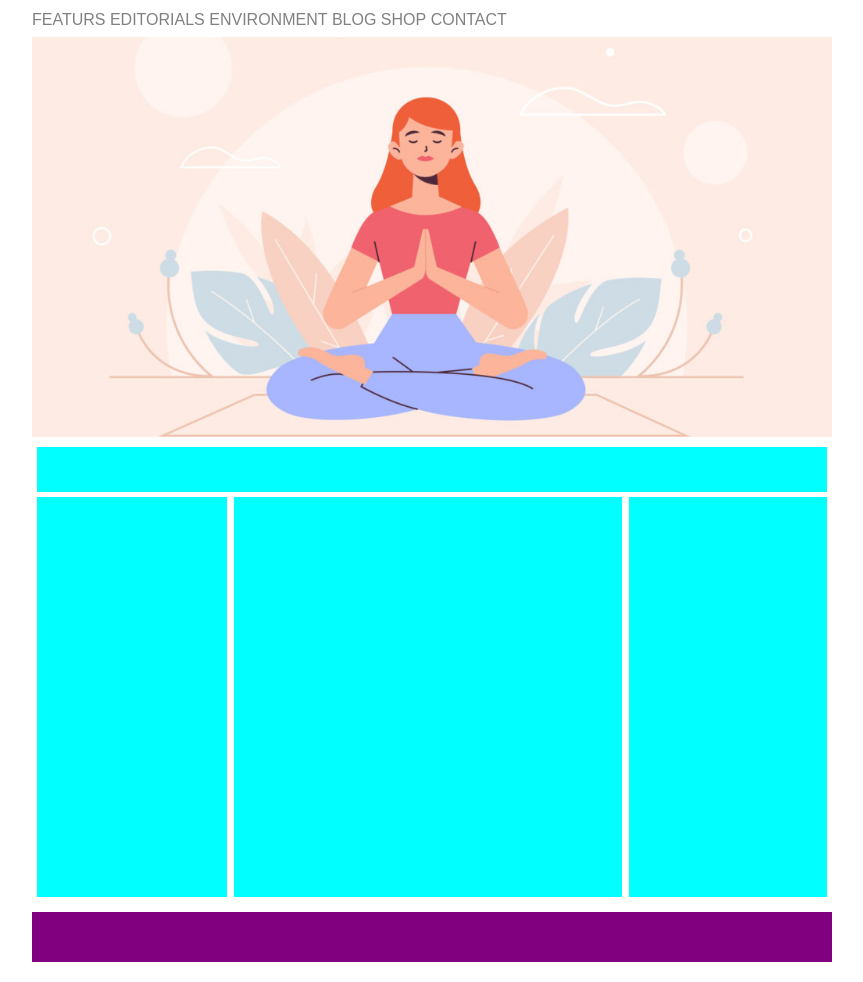
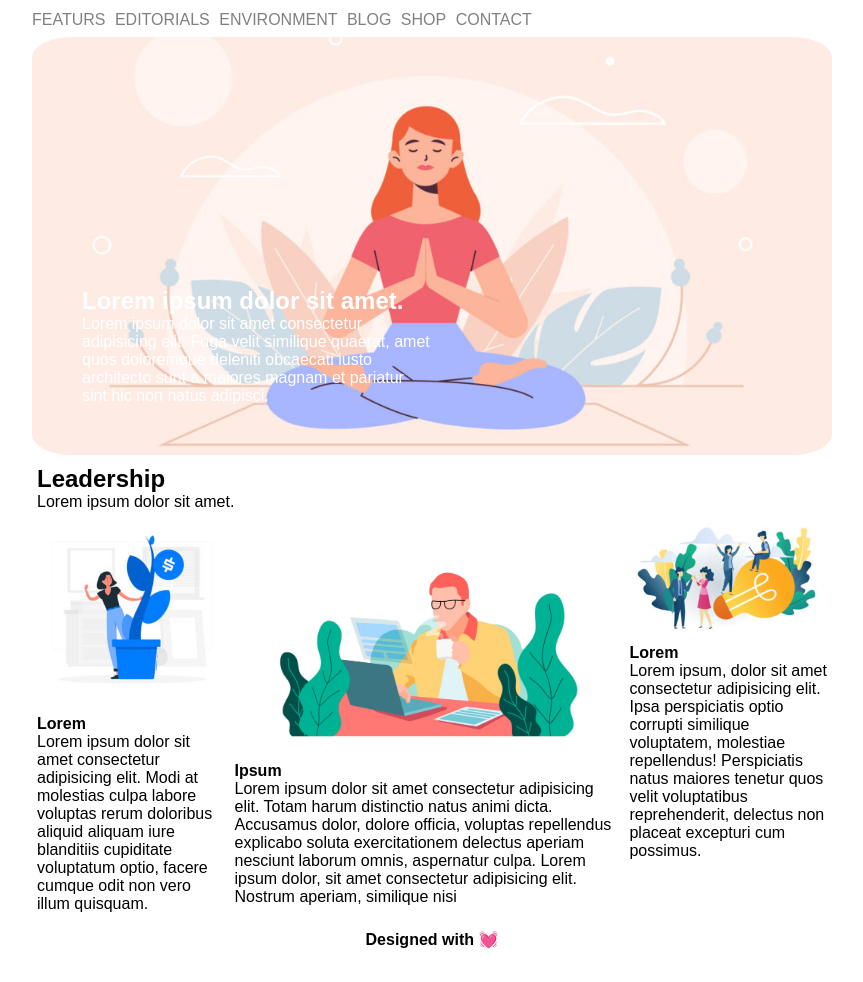
Before and after one commit to Ciarm-nik/htmlcss-wp, a plain HTML site: page index.html in a window 1280 px wide. Shown: the part 73-1055 px from the top of the page, without its empty margins (208-1071 px from the left). Drawn offline with Linux system fonts and the light colour scheme.

Commit message:
Main + footer

```diff
--- a/index.html
+++ b/index.html
@@ -25,16 +25,37 @@
 
             <!-- navigazione colore gialla -->
             <main>
-                <section class="top"></section>
+                <section class="top">
+                    <h2>Lorem ipsum dolor sit amet.</h2>
+                    <p>Lorem ipsum dolor sit amet consectetur adipisicing elit. Fuga velit similique quaerat, amet quos doloremque deleniti obcaecati iusto architecto sunt a maiores magnam et pariatur sint hic non natus adipisci.</p>
+                </section>
+
             <!-- corpo centrale con 4 contenirori -->
                 <section class="bottom">
-                    <div class="titolo"></div>
-                    <div class="side_left"></div>
-                    <div class="side_central"></div>
-                    <div class="side_right"></div>
+                    <div class="titolo">
+                        <h2>Leadership</h2>
+                        <p>Lorem ipsum dolor sit amet.</p>
+                    </div>
+                    <div class="side_left">
+                        <img src="img/img-1.jpg" alt="">
+                        <h4>Lorem</h4>
+                        <p>Lorem ipsum dolor sit amet consectetur adipisicing elit. Modi at molestias culpa labore voluptas rerum doloribus aliquid aliquam iure blanditiis cupiditate voluptatum optio, facere cumque odit non vero illum quisquam.</p>
+                    </div>
+                    <div class="side_central">
+                        <img src="img/banner-2.jpg" alt="">
+                        <h4>Ipsum</h4>
+                        <p>Lorem ipsum dolor sit amet consectetur adipisicing elit. Totam harum distinctio natus animi dicta. Accusamus dolor, dolore officia, voluptas repellendus explicabo soluta exercitationem delectus aperiam nesciunt laborum omnis, aspernatur culpa. Lorem ipsum dolor, sit amet consectetur adipisicing elit. Nostrum aperiam, similique nisi </p>
+                    </div>
+                    <div class="side_right">
+                        <img src="img/img-3.jpg" alt="">
+                        <h4>Lorem</h4>
+                        <p>Lorem ipsum, dolor sit amet consectetur adipisicing elit. Ipsa perspiciatis optio corrupti similique voluptatem, molestiae repellendus! Perspiciatis natus maiores tenetur quos velit voluptatibus reprehenderit, delectus non placeat excepturi cum possimus.</p>
+                    </div>
                 </section>
             </main>
             <!-- footer colore viola -->
-            <footer></footer>
+            <footer>
+                <h4>Designed with &#x1f493;</h4>
+            </footer>
         </body>
 </html>
--- a/style.css
+++ b/style.css
@@ -26,13 +26,27 @@ header >img {
 }
 
 .top {
-    height: 400px;
+    /* height: 400px; */
     /* background-color: rgba(255, 255, 0, 0.644); */
     margin-top: 40px;
     margin-bottom: 10px;
     background: url(img/banner.jpg);
     background-size: cover;
     background-position: center;
+    padding: 250px 50% 50px 50px;
+    border-radius: 5%;
+}
+
+main .top h2 {
+    color: white;
+}
+
+main .top p {
+    color: white;
+}
+
+main {
+    font-family: Arial, Helvetica, sans-serif
 }
 
 .bottom {
@@ -47,15 +61,15 @@ header >img {
     clear: both;
 }
 .titolo {
-    background-color: aqua;
-    height: 45px;
-    margin-bottom: 5px;
+    /* background-color: aqua; */
+    /* height: 50px; */
+    margin-bottom: 10px;
 }
 .side_left {
     float: left;
-    height: 400px;
+    /* height: 400px; */
     width: 24%;
-    background-color: aqua;
+    /* background-color: aqua; */
     margin-right: 1%;
 }
 
@@ -63,7 +77,7 @@ header >img {
     float: left;
     height: 400px;
     width: 49%;
-    background-color: aqua;
+    /* background-color: aqua; */
     margin-right: 1%;
 }
 
@@ -71,12 +85,13 @@ header >img {
     float: left;
     height: 400px;
     width: 25%;
-    background-color: aqua;
+    /* background-color: aqua; */
 }
 
 footer {
-    height: 50px;
-    background-color: purple;
+    margin-top: 20px;
+    /* height: 50px; */
+    /* background-color: purple; */
 }
 
 li {
@@ -89,8 +104,25 @@ header nav a {
     text-decoration: none;
     color: gray;
     text-transform: uppercase;
+    padding-right: 5px;
 }
 
 nav {
     margin-top: 10px;
 }
+
+.side_left img {
+    width: 100%;
+}
+
+.side_central img {
+    width: 100%;
+}
+
+.side_right img{
+    width: 100%;
+}
+
+footer h4 {
+    text-align: center;
+}
```
